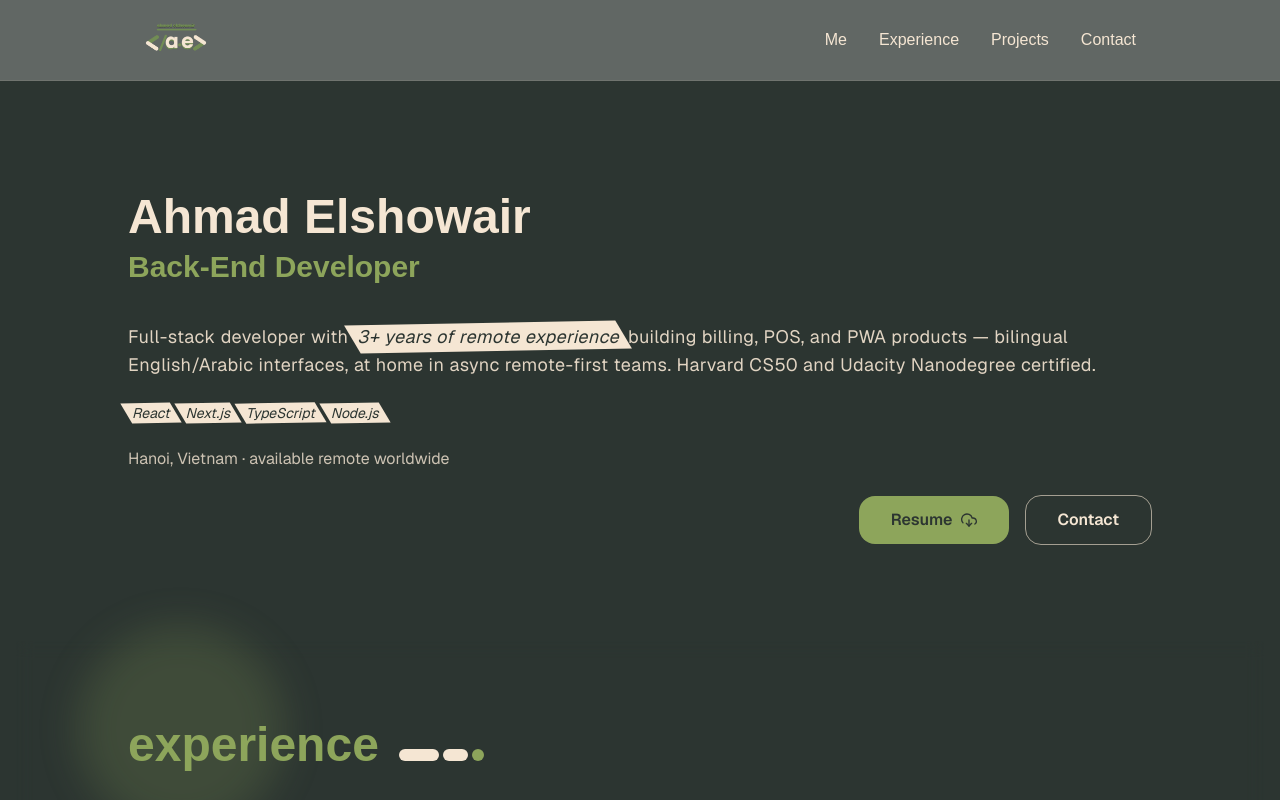
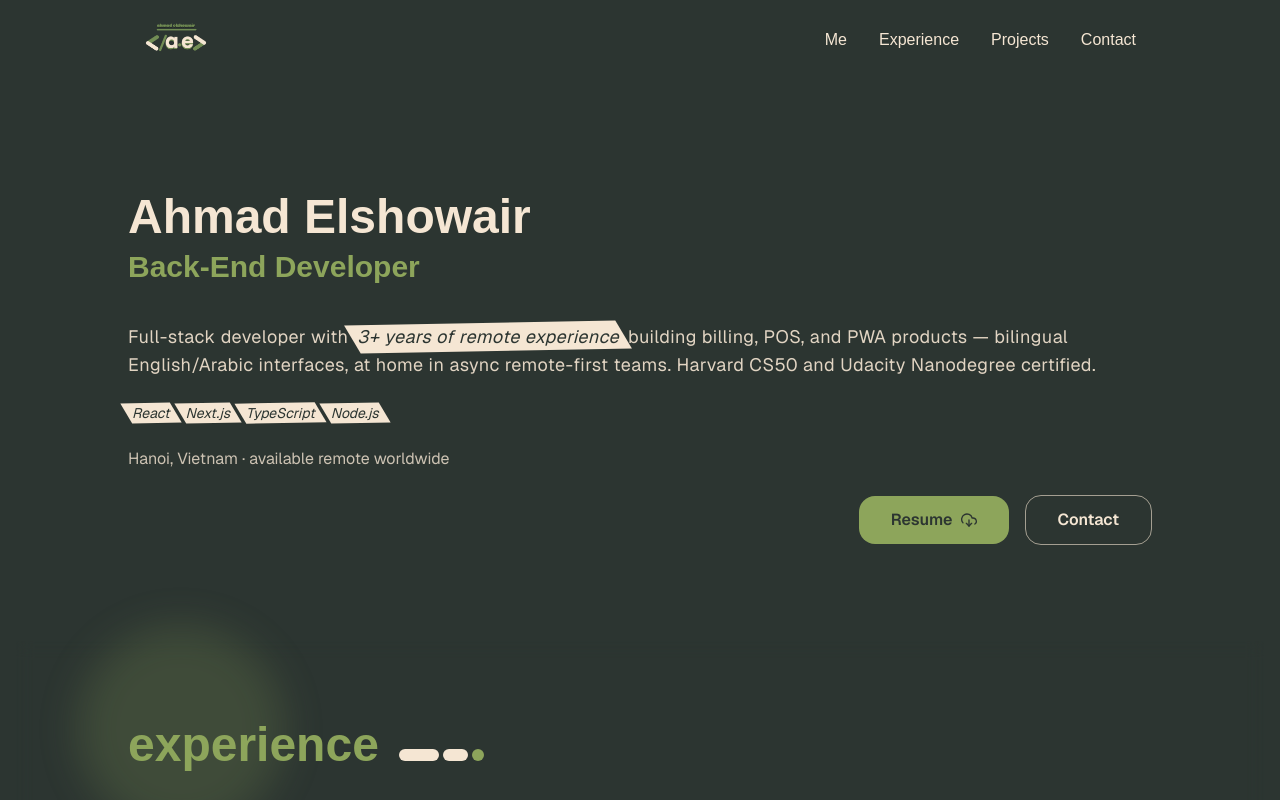
Before and after one commit to ahmad-elshowair/my-portfolio, a Next.js app: page / in a window 1280 px wide. Shown: the top 800 px of the page. Built offline with nearby package versions, Linux system fonts and the light colour scheme; a web font is replaced by a local one.

Commit message:
style(navbar): activate glassmorphic effect only on scroll

```diff
--- a/src/components/Navbar.tsx
+++ b/src/components/Navbar.tsx
@@ -3,7 +3,7 @@
 import { cn } from "@/lib/utils";
 import Image from "next/image";
 import Link from "next/link";
-import { useState } from "react";
+import { useEffect, useState } from "react";
 import { FiMenu, FiX } from "react-icons/fi";
 import { usePrefersReducedMotion } from "@/lib/usePrefersReducedMotion";
 
@@ -16,11 +16,29 @@ const NAV_SECTIONS = [
 
 const Navbar = () => {
   const [isOpen, setIsOpen] = useState(false);
+  const [isScrolled, setIsScrolled] = useState(false);
   const prefersReducedMotion = usePrefersReducedMotion();
+
+  useEffect(() => {
+    const handleScroll = () => {
+      setIsScrolled(window.scrollY > 10);
+    };
+
+    handleScroll();
+    window.addEventListener("scroll", handleScroll, { passive: true });
+    return () => window.removeEventListener("scroll", handleScroll);
+  }, []);
 
   return (
     <>
-      <nav className="sticky top-0 z-50 w-full bg-bgGreen/75 backdrop-blur-lg border-b border-beige/10">
+      <nav
+        className={cn(
+          "sticky top-0 z-50 w-full transition-all duration-300",
+          isScrolled
+            ? "bg-bgGreen/75 backdrop-blur-lg border-b border-beige/10"
+            : "bg-bgGreen backdrop-blur-none border-b border-transparent",
+        )}
+      >
         <div className="max-w-5xl mx-auto px-4">
           <div className="flex items-center justify-between h-20">
             <Link href={"/"}>
```
